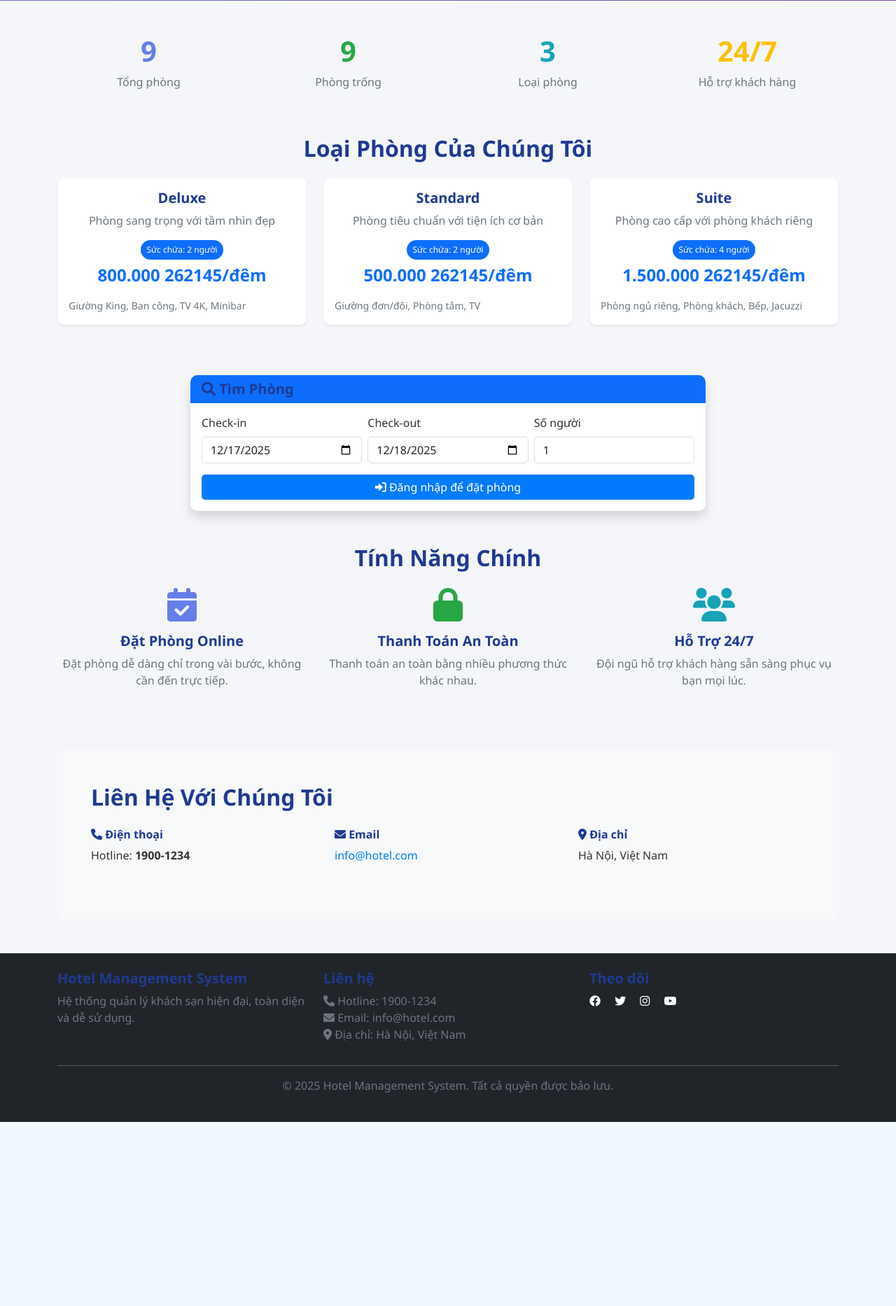
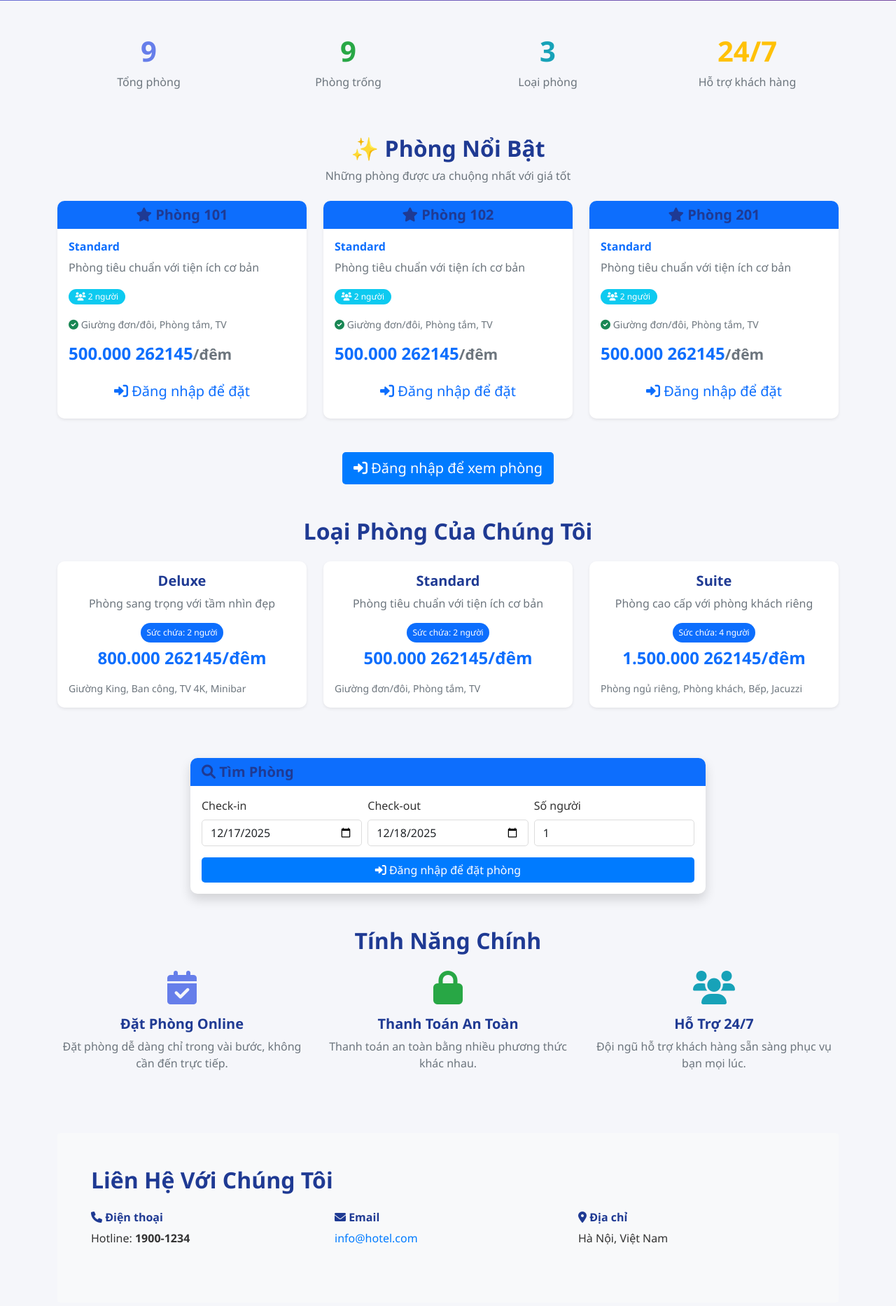
Before and after one commit to tiendat2k44/hotel-management-system, a PHP site: page /TienDat123/ in a window 1280 px wide. Shown: the part 593-2459 px from the top of the page at 70% size. Before the commit the page ends 2196 px from the top, so only its background shows below. Run offline with PHP 8.4, Linux system fonts and the light colour scheme; data comes from the database, SQL or seed files in the repository; some libraries are stand-ins or nearby versions.

Commit message:
feat(ui): thêm phòng nổi bật và cải thiện UX cho khách

```diff
--- a/index.php
+++ b/index.php
@@ -98,6 +98,77 @@
             </div>
         </div>
     </div>
+
+    <!-- Phòng nổi bật -->
+    <section class="mb-5">
+        <div class="text-center mb-4">
+            <h2 class="mb-2">✨ Phòng Nổi Bật</h2>
+            <p class="text-muted">Những phòng được ưa chuộng nhất với giá tốt</p>
+        </div>
+        <div class="row">
+            <?php
+            // Lấy 3 phòng nổi bật (giá tốt nhất, có sẵn)
+            try {
+                $stmt = $pdo->prepare("
+                    SELECT r.id, r.room_number, rt.type_name, rt.base_price, rt.capacity, rt.description, rt.amenities
+                    FROM rooms r
+                    JOIN room_types rt ON r.room_type_id = rt.id
+                    WHERE r.status = 'available'
+                    ORDER BY rt.base_price ASC
+                    LIMIT 3
+                ");
+                $stmt->execute();
+                $featured_rooms = $stmt->fetchAll();
+            } catch (PDOException $e) {
+                $featured_rooms = [];
+            }
+
+            foreach ($featured_rooms as $room):
+            ?>
+                <div class="col-md-4 mb-4">
+                    <div class="card h-100 shadow-sm border-primary">
+                        <div class="card-header bg-primary text-white text-center">
+                            <h5 class="mb-0"><i class="fas fa-star"></i> Phòng <?php echo esc($room['room_number']); ?></h5>
+                        </div>
+                        <div class="card-body">
+                            <h6 class="text-primary"><?php echo esc($room['type_name']); ?></h6>
+                            <p class="card-text text-muted"><?php echo esc($room['description']); ?></p>
+                            <div class="mb-3">
+                                <span class="badge bg-info"><i class="fas fa-users"></i> <?php echo $room['capacity']; ?> người</span>
+                            </div>
+                            <?php if (!empty($room['amenities'])): ?>
+                                <div class="mb-3">
+                                    <small class="text-muted"><i class="fas fa-check-circle text-success"></i> <?php echo esc($room['amenities']); ?></small>
+                                </div>
+                            <?php endif; ?>
+                            <h4 class="text-primary mb-3"><?php echo formatCurrency($room['base_price']); ?><small class="text-muted">/đêm</small></h4>
+                            <?php if (isLoggedIn()): ?>
+                                <a href="modules/customer/search_rooms.php?check_in=<?php echo date('Y-m-d'); ?>&check_out=<?php echo date('Y-m-d', strtotime('+1 day')); ?>"
+                                   class="btn btn-success w-100 btn-lg">
+                                    <i class="fas fa-calendar-check"></i> Đặt Phòng Ngay
+                                </a>
+                            <?php else: ?>
+                                <a href="modules/auth/login.php" class="btn btn-outline-primary w-100 btn-lg">
+                                    <i class="fas fa-sign-in-alt"></i> Đăng nhập để đặt
+                                </a>
+                            <?php endif; ?>
+                        </div>
+                    </div>
+                </div>
+            <?php endforeach; ?>
+        </div>
+        <div class="text-center mt-4">
+            <?php if (isLoggedIn()): ?>
+                <a href="modules/customer/search_rooms.php" class="btn btn-primary btn-lg">
+                    <i class="fas fa-search"></i> Xem Tất Cả Phòng
+                </a>
+            <?php else: ?>
+                <a href="modules/auth/login.php" class="btn btn-primary btn-lg">
+                    <i class="fas fa-sign-in-alt"></i> Đăng nhập để xem phòng
+                </a>
+            <?php endif; ?>
+        </div>
+    </section>
 
     <!-- Danh sách loại phòng -->
     <section class="mb-5">
```
Also changed, not shown: modules/customer/dashboard.php (+8 -5 lines).
